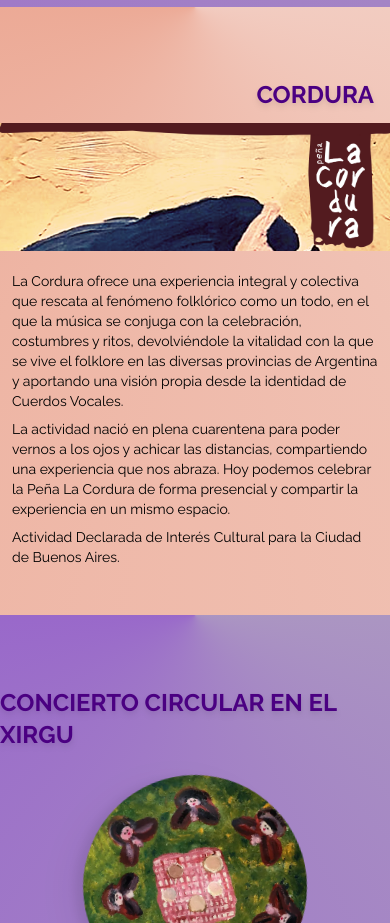
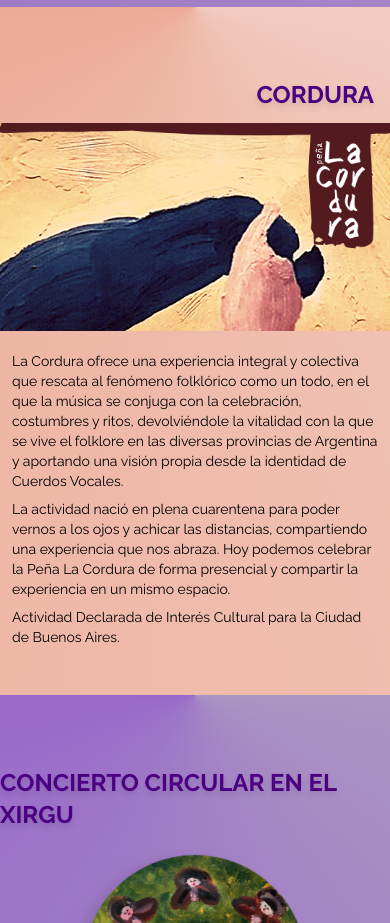
Before and after one commit to gastondvoskin/cuerdos-vocales, a React (Vite) app: page / in a window 390 px wide. Shown: the part 3540-4463 px from the top of the page. Built offline with nearby package versions, Linux system fonts and the light colour scheme.

Commit message:
Responsive Album.tsx

```diff
--- a/src/sections/Cordura.tsx
+++ b/src/sections/Cordura.tsx
@@ -11,7 +11,7 @@ const Cordura = () => {
   return (
     <SectionContainer section={SECTIONS.CORDURA}>
       <SectionHeader text="CORDURA" />
-      <ImageComponent src={corduraLogo} alt="Personas bailando en la peña La Cordura" className="w-full h-32 object-cover  object-top" />
+      <ImageComponent src={corduraLogo} alt="Logo de La Cordura" className="w-full aspect-[7/4] max-w-2xl max-h-52 object-cover  object-top" />
       <ParagraphsContainer paragraphs={corduraParagraphs} />
       {/* <h3>Aprendiendo a bailar</h3> */}
       {/* <p>SLIDER</p> */}
```
